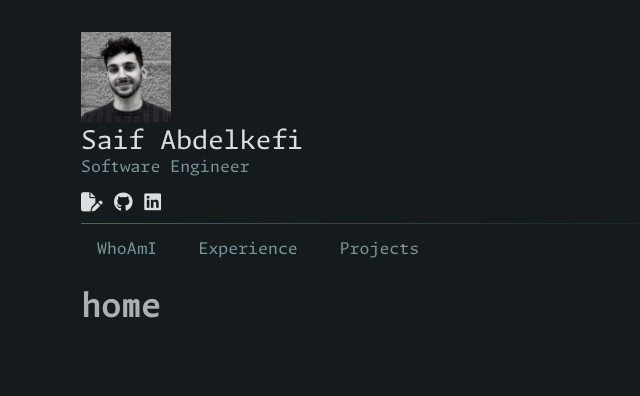
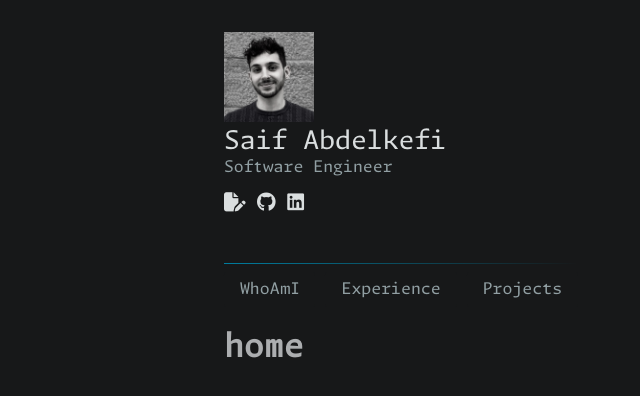
Before and after one commit to SaifAbdkf/personal-website, a React (Vite) app in the folder saif-website/: page / in a window 1280 px wide. Shown: the top 396 px of the page, without its empty margins (239-879 px from the left). Built offline with nearby package versions, Linux system fonts and the light colour scheme.

Commit message:
fixed some layout

```diff
--- a/saif-website/src/Header.css
+++ b/saif-website/src/Header.css
@@ -29,10 +29,4 @@
       color: var(--text-color);
     }
   }
-
-  hr {
-    border: 0;
-    height: 1px;
-    background: linear-gradient(to right, var(--third-color), transparent);
-  }
 }
--- a/saif-website/src/Header.tsx
+++ b/saif-website/src/Header.tsx
@@ -29,7 +29,6 @@ export default function Header() {
         </div>
         {/* lets connect on linkedin */}
       </div>
-      <hr></hr>
     </div>
   );
 }
--- a/saif-website/src/Navbar.css
+++ b/saif-website/src/Navbar.css
@@ -1,8 +1,16 @@
+.navigationContainer {
+  margin-top: 3rem;
+
+  hr {
+    border: 0;
+    height: 1px;
+    background: linear-gradient(to right, var(--third-color), transparent);
+  }
+
   .menu-container {
     display: flex;
     justify-content: flex-start;
     gap: 10px;
-}
 
     .menu-button {
       padding: 0.5rem 1rem;
@@ -23,3 +31,5 @@
     .menu-button:focus {
       outline: none;
     }
+  }
+}
--- a/saif-website/src/Navbar.tsx
+++ b/saif-website/src/Navbar.tsx
@@ -4,6 +4,8 @@ import { Link } from "react-router-dom";
 export default function Navbar() {
   //   const navigate = useNavigate();
   return (
+    <div className={"navigationContainer"}>
+      <hr></hr>
       <div className="menu-container">
         <Link to="/">
           <button className="menu-button">WhoAmI</button>
@@ -16,5 +18,6 @@ export default function Navbar() {
           <button className="menu-button">Projects</button>
         </Link>
       </div>
+    </div>
   );
 }
--- a/saif-website/src/Styles/colors.css
+++ b/saif-website/src/Styles/colors.css
@@ -2,9 +2,9 @@
   --primary-color: #00c8ff;
   --secondary-color: #00aad9;
   --third-color: #007c9e;
-  --text-blue-gray: #78959c;
+  --text-blue-gray: #919fa3;
   --text-color: #dadedf;
   --text-color-darker: #c3c8c9;
-  --background-color: #151a1c;
+  --background-color: #171819;
   --background-color-lighter: #003847;
 }
--- a/saif-website/src/index.css
+++ b/saif-website/src/index.css
@@ -20,6 +20,4 @@ body {
 
 .content {
   max-width: 48rem;
-  min-width: 40rem;
-  /* to test, remove when i have content */
 }
```
Lines whose indentation alone changed are shown as unchanged.
